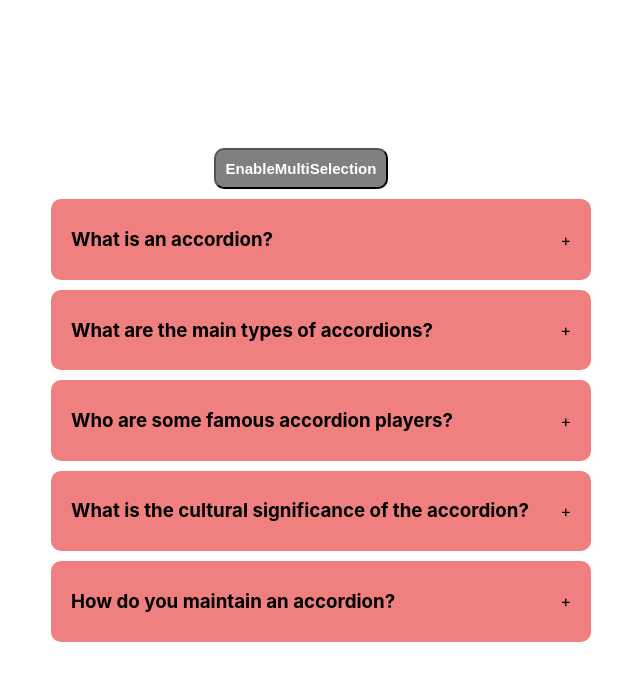
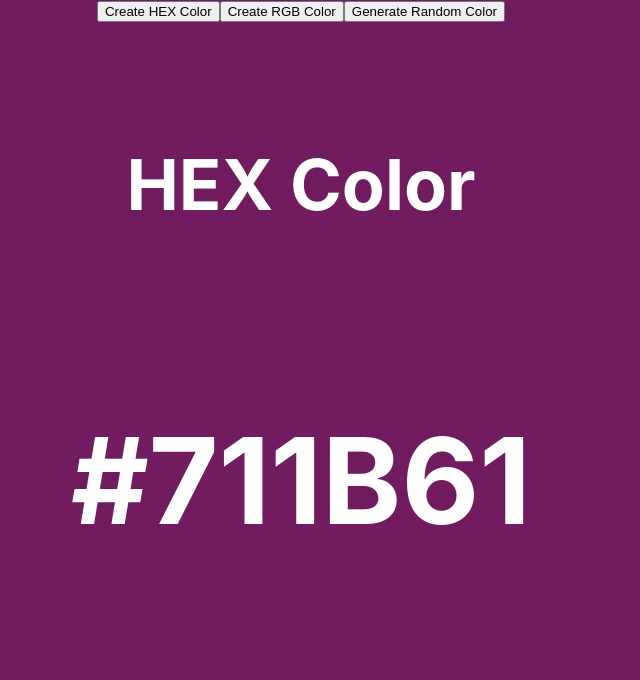
Before and after one commit to Gnanasekar03/ReactJs_Projects, a React (Create React App) app in the folder project1/: page / in a window 1280 px wide. Shown: the top 680 px of the page, without its empty margins (339-979 px from the left). Built offline with nearby package versions, Linux system fonts and the light colour scheme.

Commit message:
Added RandomColorGenerated Project

```diff
--- a/project1/src/App.js
+++ b/project1/src/App.js
@@ -1,11 +1,15 @@
 import './App.css';
 import Accordian from './Components/Accordian';
+import RandomColor from './Components/randomColor';
 
 function App() {
   return (
     <div className="App">
       {/* Accordian Component */}
-      <Accordian/>
+      {/* <Accordian/> */}
+      {/* RandomColor Component */}
+
+      <RandomColor/>
     </div>
   );
 }
--- /dev/null
+++ b/project1/src/Components/randomColor/index.jsx
@@ -0,0 +1,71 @@
+import React, { useEffect, useState } from "react";
+
+const RandomColor = () => {
+  const [typeOfColor, settypeOfColor] = useState("hex");
+  const [color, setColor] = useState("#000000");
+
+  function randomColorUtility(length) {
+    return Math.floor(Math.random() * length);
+  }
+  function handleCreateRandomHexColor() {
+    // #324352
+    const hex = [1, 2, 3, 4, 5, 6, 7, 8, 9, "A", "B", "C", "D", "E", "F"];
+    let hexcolor = "#";
+
+    for (let i = 0; i < 6; i++) {
+      hexcolor += hex[randomColorUtility(hex.length)];
+    }
+    console.log(hexcolor);
+    setColor(hexcolor);
+  }
+  function handleCreateRandomRgbColor() {
+    const r = randomColorUtility(256);
+    const g = randomColorUtility(256);
+    const b = randomColorUtility(256);
+    setColor(`rgb(${r},${g},${b})`);
+  }
+  useEffect(() => {
+    if (typeOfColor === "rgb") handleCreateRandomRgbColor();
+    else {
+      handleCreateRandomHexColor();
+    }
+  }, [typeOfColor]);
+  return (
+    <div
+      style={{
+        width: "100vw",
+        height: "100vh",
+        background: color,
+      }}
+    >
+      <button onClick={() => settypeOfColor("hex")}> Create HEX Color</button>
+      <button onClick={() => settypeOfColor("rgb")}> Create RGB Color</button>
+      <button
+        onClick={
+          typeOfColor === "hex"
+            ? handleCreateRandomHexColor
+            : handleCreateRandomRgbColor
+        }
+      >
+        Generate Random Color
+      </button>
+      <div
+        style={{
+          display: "flex",
+          justifyContent: "center",
+          alignItems: "center",
+          color: "#fff",
+          fontSize: "60px",
+          marginTop: "50px",
+          flexDirection: "column",
+          gap: "30px",
+        }}
+      >
+        <h3>{typeOfColor === "rgb" ? "RGB Color" : "HEX Color"}</h3>
+        <h1>{color}</h1>
+      </div>
+    </div>
+  );
+};
+
+export default RandomColor;
```
